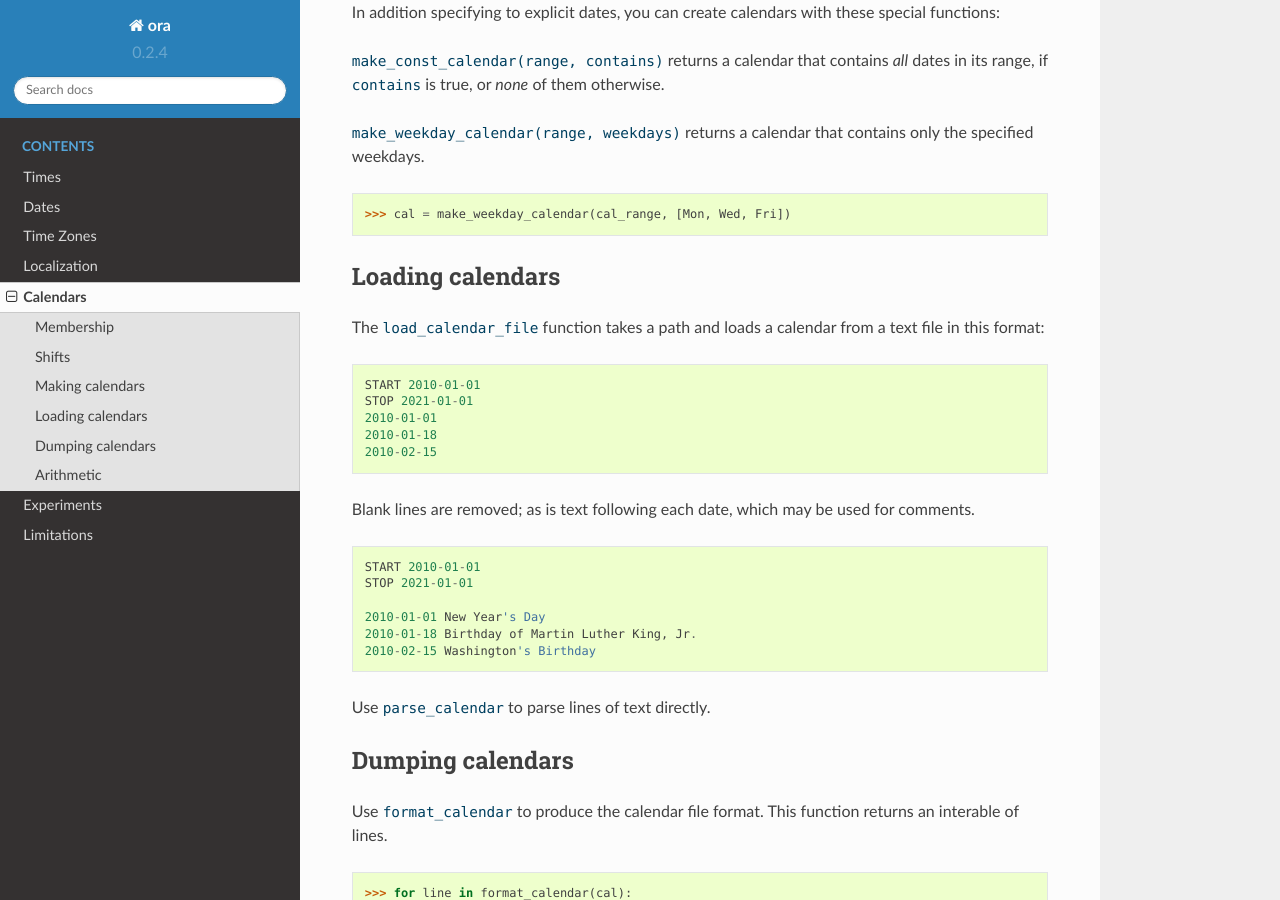
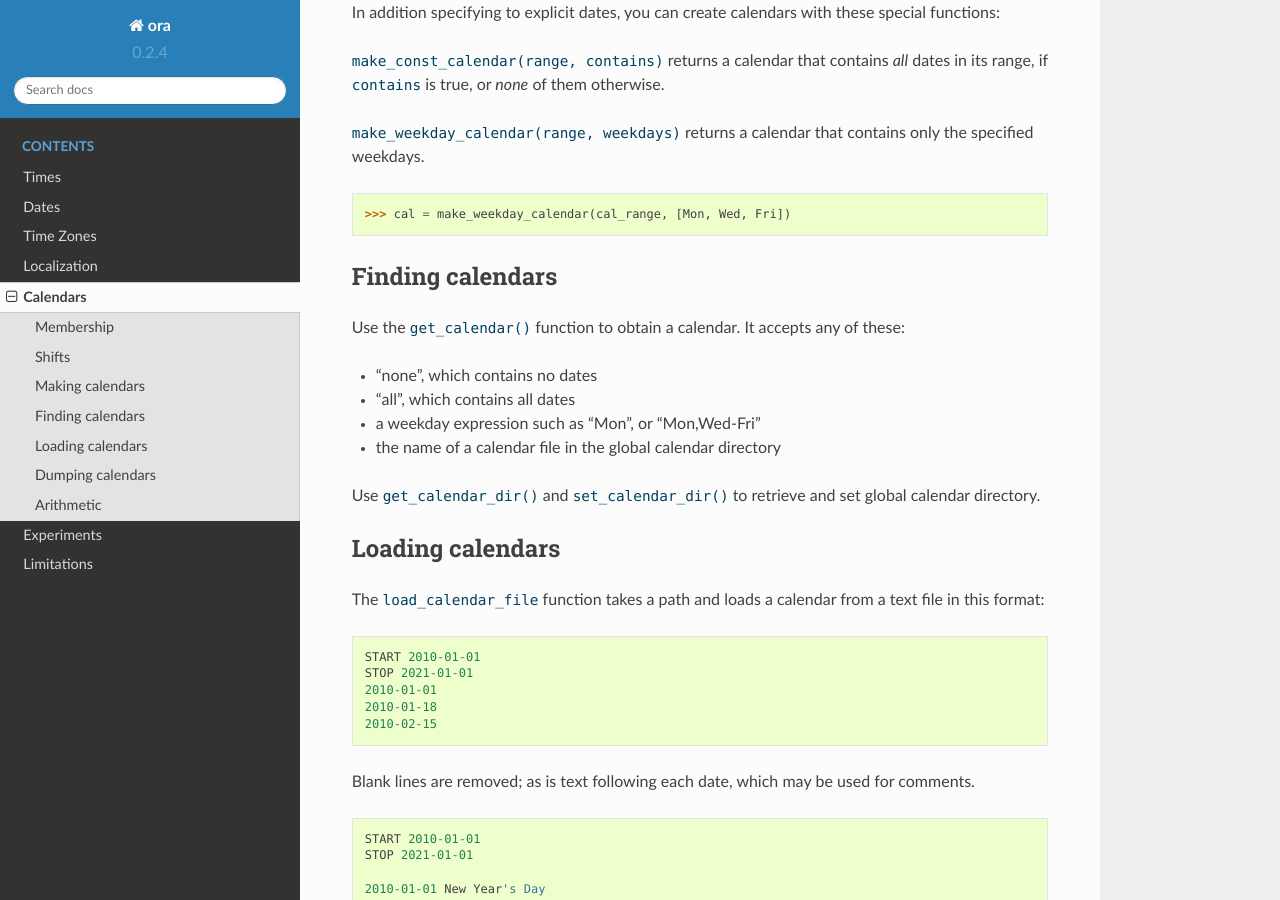
Before and after one commit to alexhsamuel/ora, a Sphinx documentation site: the page built from docs/calendars.rst, in a window 1280 px wide and 900 px high, scrolled down 2157 px. Built offline with Sphinx 7.4.7 and the Read the Docs theme 2.0.0, drawn with Linux system fonts in a browser that asks for light colours.

Commit message:
Document finding calendars.

```diff
--- a/docs/calendars.rst
+++ b/docs/calendars.rst
@@ -103,6 +103,20 @@ the specified weekdays.
 
     >>> cal = make_weekday_calendar(cal_range, [Mon, Wed, Fri])
 
+Finding calendars
+-----------------
+
+Use the `get_calendar()` function to obtain a calendar.  It accepts any of
+these:
+
+- "none", which contains no dates
+- "all", which contains all dates
+- a weekday expression such as "Mon", or "Mon,Wed-Fri"
+- the name of a calendar file in the global calendar directory
+
+Use `get_calendar_dir()` and `set_calendar_dir()` to retrieve and set global
+calendar directory.
+
 Loading calendars
 -----------------
 
```
